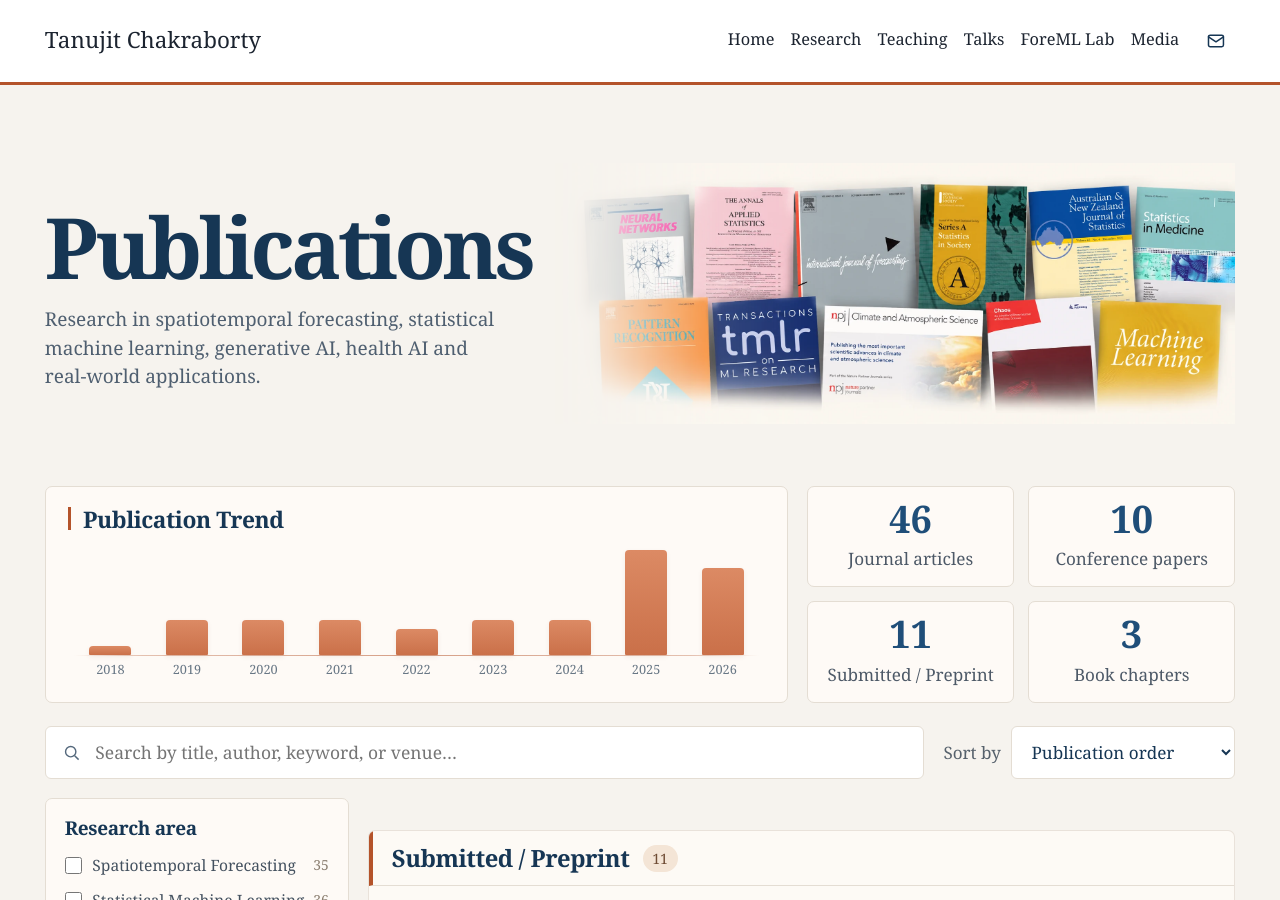
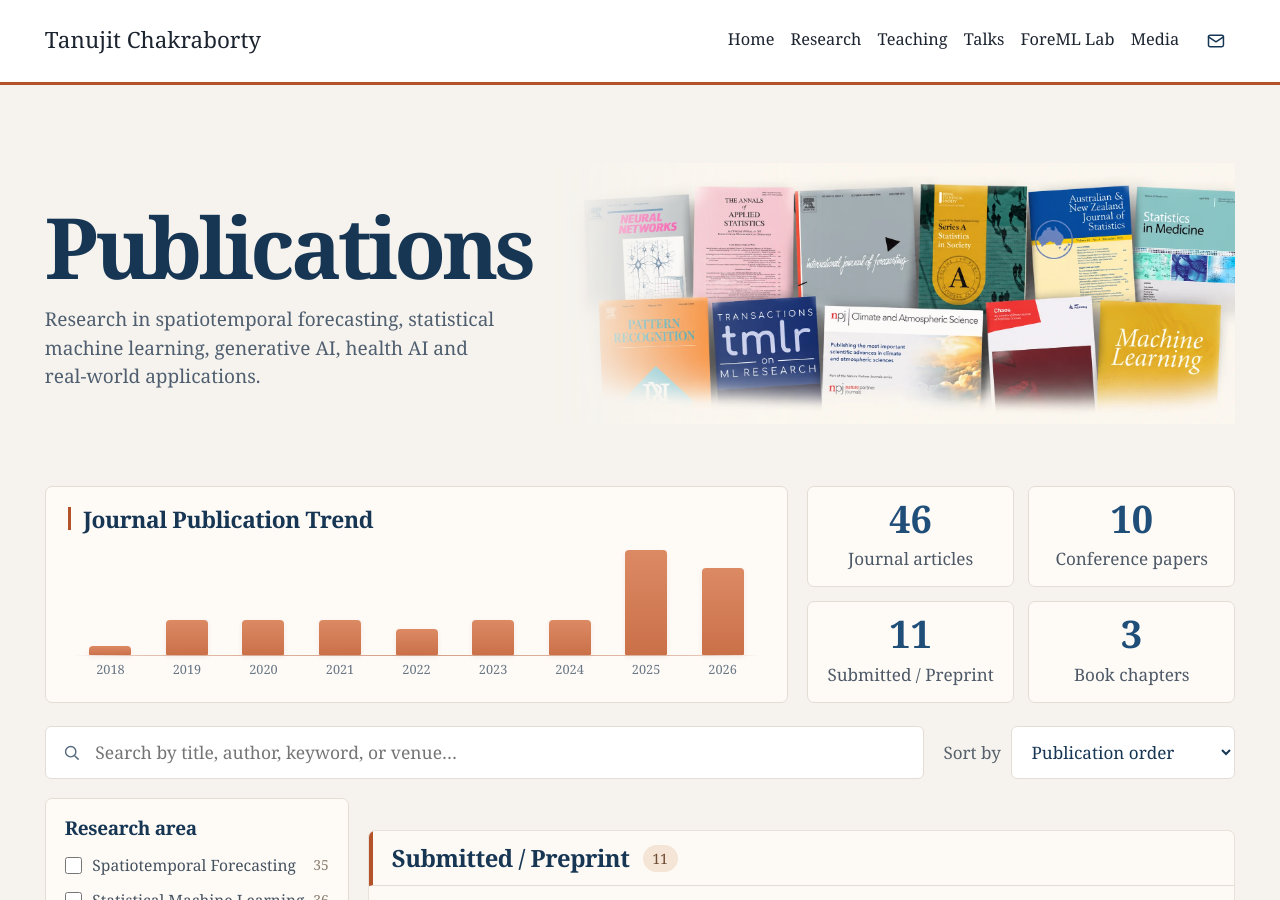
Before and after one commit to ctanujit/ctanujit.github.io, a Jekyll site: the page built from publications/index.md, in a window 1280 px wide and 900 px high. Built offline with Jekyll 4.4.1, drawn with Linux system fonts in a browser that asks for light colours; some web fonts are replaced.

Commit message:
Update publications-list.html

```diff
--- a/_includes/publications-list.html
+++ b/_includes/publications-list.html
@@ -26,7 +26,7 @@
   <div class="publication-overview">
     <section class="publication-history" aria-labelledby="publication-history-title">
       <div class="publication-history-heading">
-          <h2 id="publication-history-title">Publication Trend</h2>
+          <h2 id="publication-history-title">Journal Publication Trend</h2>
       </div>
 
       <div
```
